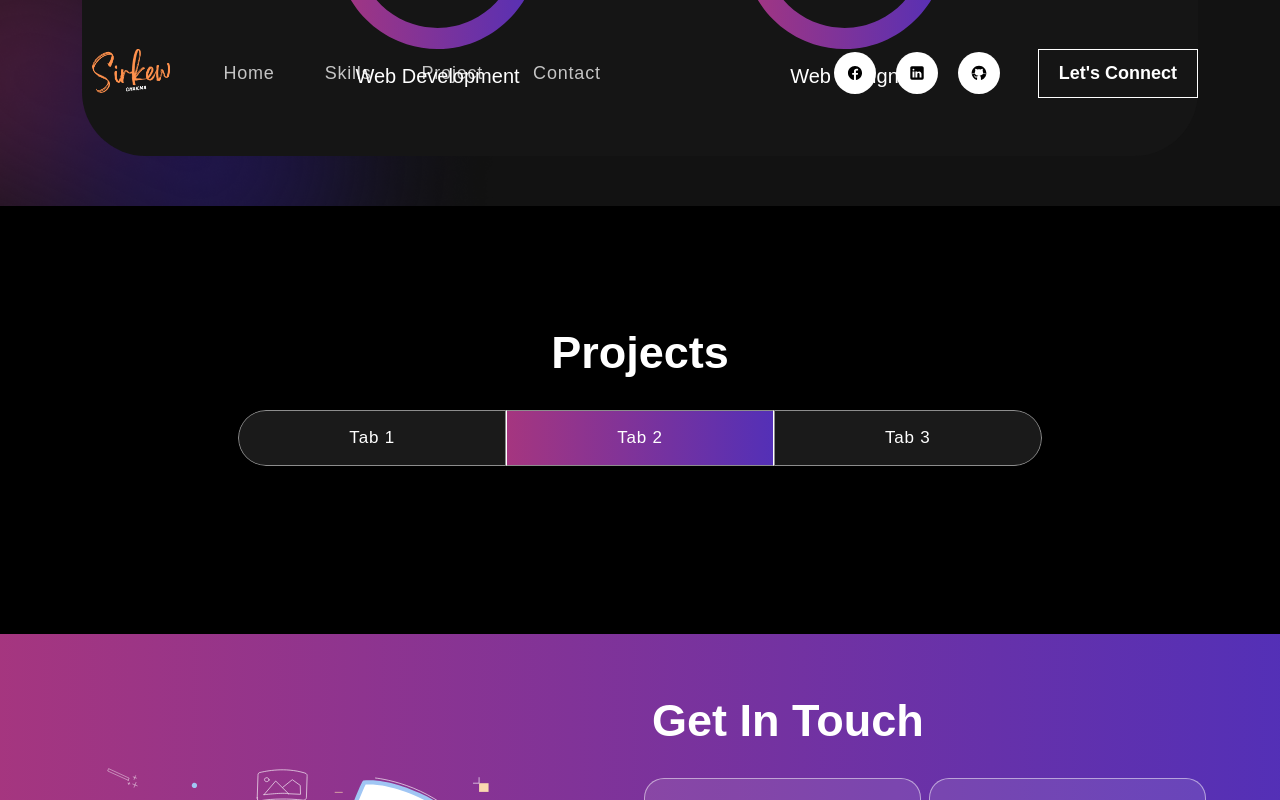
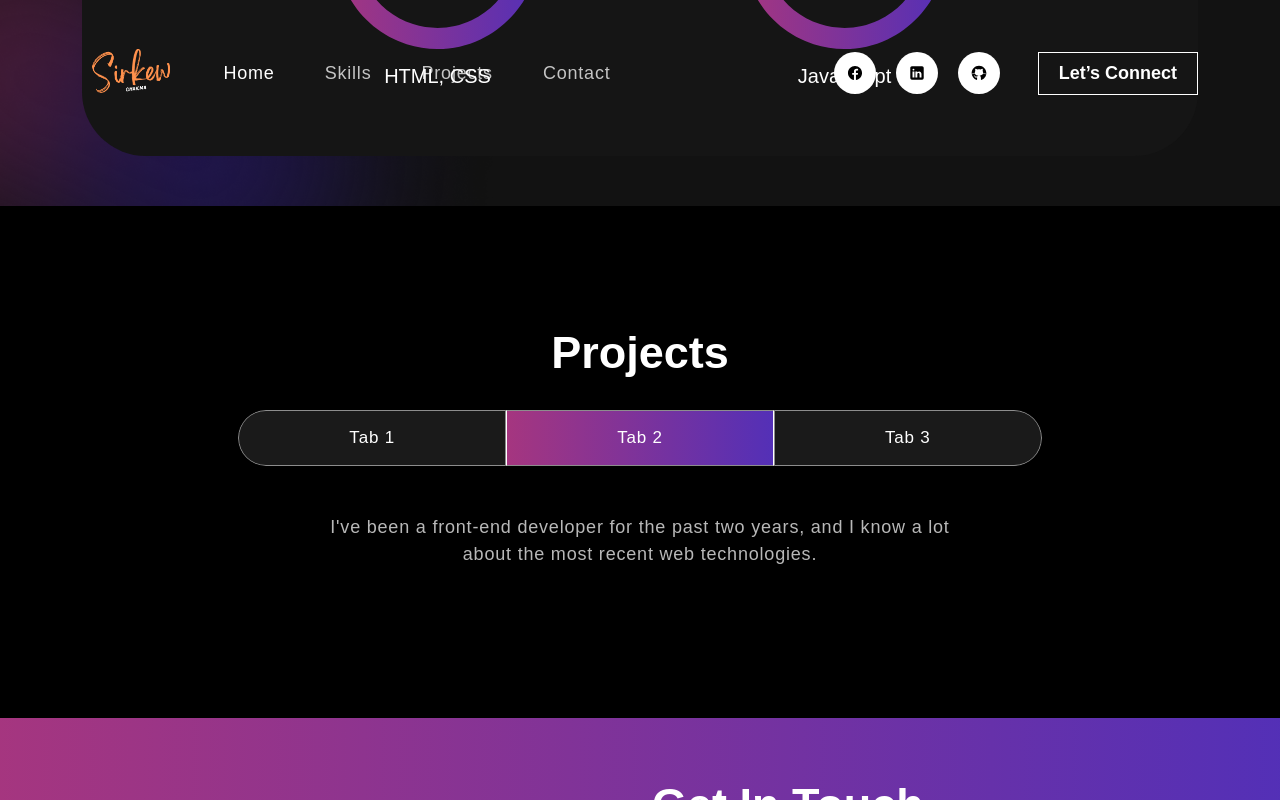
Before and after one commit to Sirkew/Sirkew-chakma, a React (Create React App) app: page / in a window 1280 px wide. Both pictures are taken after a click on the tab "Tab 2". Shown: the part 1044-1844 px from the top of the page. Built offline with nearby package versions, Linux system fonts and the light colour scheme.

Commit message:
adding new

```diff
--- a/package.json
+++ b/package.json
@@ -20,6 +20,7 @@
     "react-multi-carousel": "^2.8.4",
     "react-on-screen": "^2.1.1",
     "react-router-dom": "^6.15.0",
+    "react-router-hash-link": "^2.4.3",
     "react-scripts": "5.0.1",
     "web-vitals": "^2.1.4"
   },
--- a/src/App.css
+++ b/src/App.css
@@ -146,6 +146,8 @@ span.navbar-text {
 	background-color: transparent;
 	transition: 0.3s ease-in-out;
 }
+
+
 .navbar-text button span {
   z-index: 1;
 }
--- a/src/Components/NavBar.js
+++ b/src/Components/NavBar.js
@@ -1,27 +1,30 @@
-import {Navbar, Container, Nav, NavLink} from 'react-bootstrap';
-import { useEffect, useState } from 'react';
-
-
-// images
+import { useState, useEffect } from "react";
+import { Navbar, Nav, Container } from "react-bootstrap";
 import logo from '../images/logo.png';
 import navIcon1 from '../images/facebook.svg';
 import navIcon2 from '../images/linkedin.svg';
 import navIcon3 from '../images/github.svg';
+import { HashLink } from 'react-router-hash-link';
+import {
+  BrowserRouter as Router
+} from "react-router-dom";
 
 export const NavBar = () => {
-    const[activeLink, setActiveLink] = useState("home");
-    const [scrolled, seScrolled] = useState(false);
+
+  const [activeLink, setActiveLink] = useState('home');
+  const [scrolled, setScrolled] = useState(false);
 
   useEffect(() => {
     const onScroll = () => {
-            if (window.scrollY > 50){
-                seScrolled(true);
+      if (window.scrollY > 50) {
+        setScrolled(true);
       } else {
-                seScrolled(false);
+        setScrolled(false);
       }
     }
 
     window.addEventListener("scroll", onScroll);
+
     return () => window.removeEventListener("scroll", onScroll);
   }, [])
 
@@ -30,31 +33,35 @@ export const NavBar = () => {
   }
 
   return (
-    <Navbar expand="lg" className={scrolled ? "scrolled": ""}>
+    <Router>
+      <Navbar expand="md" className={scrolled ? "scrolled" : ""}>
         <Container>
-        <Navbar.Brand href="#home">
-            <NavLink href='#home'><img src={logo} alt='logo'/></NavLink>
+          <Navbar.Brand href="/">
+            <img src={logo} alt="Logo" />
           </Navbar.Brand>
           <Navbar.Toggle aria-controls="basic-navbar-nav">
             <span className="navbar-toggler-icon"></span>
           </Navbar.Toggle>
           <Navbar.Collapse id="basic-navbar-nav">
             <Nav className="me-auto">
-            <NavLink href="#Home" className={activeLink === 'Home' ? 'active navbar-link' : 'navbar-link'} onClick={() => onUpdateActiveLink('home')}>Home</NavLink>
-            <NavLink href="#skills" className={activeLink === 'Skills' ? 'active navbar-link' : 'navbar-link'} onClick={() => onUpdateActiveLink('Skills')}>Skills</NavLink>
-            <NavLink href="#project" className={activeLink === 'Project' ? 'active navbar-link' : 'navbar-link'} onClick={() => onUpdateActiveLink('Project')}>Project</NavLink>
-            <NavLink href="#contact" className={activeLink === 'Contact' ? 'active navbar-link' : 'navbar-link'} onClick={() => onUpdateActiveLink('Contact')}>Contact</NavLink>
+              <Nav.Link href="#home" className={activeLink === 'home' ? 'active navbar-link' : 'navbar-link'} onClick={() => onUpdateActiveLink('home')}>Home</Nav.Link>
+              <Nav.Link href="#skills" className={activeLink === 'skills' ? 'active navbar-link' : 'navbar-link'} onClick={() => onUpdateActiveLink('skills')}>Skills</Nav.Link>
+              <Nav.Link href="#projects" className={activeLink === 'projects' ? 'active navbar-link' : 'navbar-link'} onClick={() => onUpdateActiveLink('projects')}>Projects</Nav.Link>
+              <Nav.Link href="#contact" className={activeLink === 'contact' ? 'active navbar-link' : 'navbar-link'} onClick={() => onUpdateActiveLink('contact')}>Contact</Nav.Link>
             </Nav>
-          <span className='navbar-text'>
-                <div className='social-icon'>
-                    <NavLink href="https://www.facebook.com/profile.php?id=100093679211654"><img src={navIcon1} alt='' /></NavLink>
-                    <NavLink href="https://www.linkedin.com/in/sirkew-chakma-b400851b8/"><img src={navIcon2} alt='' /></NavLink>
-                    <NavLink href="https://github.com/Sirkew"><img src={navIcon3} alt='' /></NavLink>
+            <span className="navbar-text">
+              <div className="social-icon">
+                <a href="https://www.facebook.com/profile.php?id=100093679211654"><img src={navIcon1} alt="" /></a>
+                <a href="https://www.linkedin.com/in/sirkew-chakma-b400851b8/"><img src={navIcon2} alt="" /></a>
+                <a href="https://github.com/Sirkew"><img src={navIcon3} alt="" /></a>
               </div>
-                <button className='vvd' onClick={() => console.log('connect')}><span>Let's Connect</span></button>
+              <HashLink to='#contact'>
+                <button className="vvd"><span>Let’s Connect</span></button>
+              </HashLink>
             </span>
           </Navbar.Collapse>
         </Container>
       </Navbar>
-  );
+    </Router>
+  )
 }
--- a/src/Components/Projects.js
+++ b/src/Components/Projects.js
@@ -28,8 +28,8 @@ export const Projects = () => {
             imgUrl: projImg3,
           },
           {
-            title: "Bohemian",
-            description: "Gents & Ladies Fashion",
+            title: "Boichitro",
+            description: "Indigenious Market Place",
             imgUrl: projImg4,
           },
           {
@@ -45,7 +45,7 @@ export const Projects = () => {
     ];
 
     return (
-        <section className="project" id="project">
+      <section className="project" id="projects">
         <Container>
           <Row>
             <Col>
@@ -78,11 +78,11 @@ export const Projects = () => {
                     }
                   </Row>
                   </Tab.Pane>
-                    <Tab.Pane eventKey="section">
-                      <p>Lorem ipsum dolor sit amet consectetur adipisicing elit. Cumque quam, quod neque provident velit, rem explicabo excepturi id illo molestiae blanditiis, eligendi dicta officiis asperiores delectus quasi inventore debitis quo.</p>
+                    <Tab.Pane eventKey="second">
+                      <p>I've been a front-end developer for the past two years, and I know a lot about the most recent web technologies.</p>
                   </Tab.Pane>
                   <Tab.Pane eventKey="third">
-                      <p>Lorem ipsum dolor sit amet consectetur adipisicing elit. Cumque quam, quod neque provident velit, rem explicabo excepturi id illo molestiae blanditiis, eligendi dicta officiis asperiores delectus quasi inventore debitis quo.</p>
+                      <p>I have experience with a range of front-end frameworks, including React JS, MongoDB, Express JS, Next JS, and Node JS. I am fluent in HTML, CSS, and JavaScript. The chance to work on innovative projects and assist you in creating the upcoming wave of web applications excites me</p>
                   </Tab.Pane>
               </Tab.Content>
             </Tab.Container>
--- a/src/Components/Skills.js
+++ b/src/Components/Skills.js
@@ -42,27 +42,27 @@ export const Skills = () => {
                             <Carousel responsive={responsive} infinite={true} className=" skill-slider">
                                 <div className="item">
                                     <img src={meter1} alt='Image' />
-                                    <h5>Web Development</h5>
+                                    <h5>HTML, CSS</h5>
                                 </div>
                                 <div className="item">
                                     <img src={meter2} alt='Image' />
-                                    <h5>Web Design</h5>
+                                    <h5>JavaScript</h5>
                                 </div>
                                 <div className="item">
                                     <img src={meter3} alt='Image' />
-                                    <h5>Logo Design</h5>
+                                    <h5>React JS</h5>
                                 </div>
                                 <div className="item">
                                     <img src={meter3} alt='Image' />
-                                    <h5>Video Editing</h5>
+                                    <h5>Node JS</h5>
                                 </div>
                                 <div className="item">
                                     <img src={meter2} alt='Image' />
-                                    <h5>SEO</h5>
+                                    <h5>Express JS</h5>
                                 </div>
                                 <div className="item">
                                     <img src={meter3} alt='Image' />
-                                    <h5>UI/UX Design</h5>
+                                    <h5>Mongo DB</h5>
                                 </div>
                             </Carousel>
                         </div>
```
Also changed, not shown: src/Components/Banner.js (indentation only), src/images/proj-4.png, 1 other file (tests, documents, lock files or other folders). Lines whose indentation alone changed are shown as unchanged.
